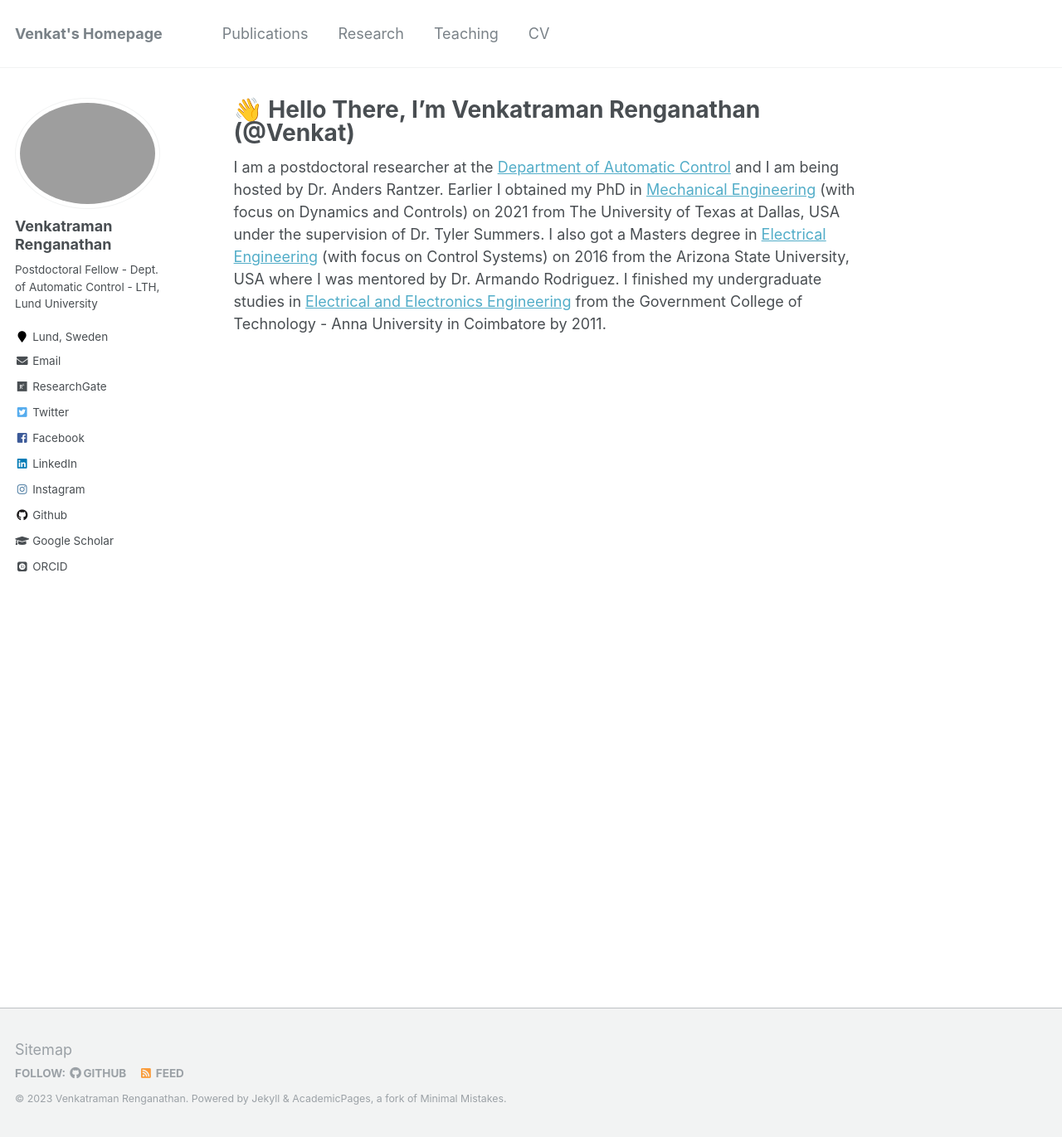
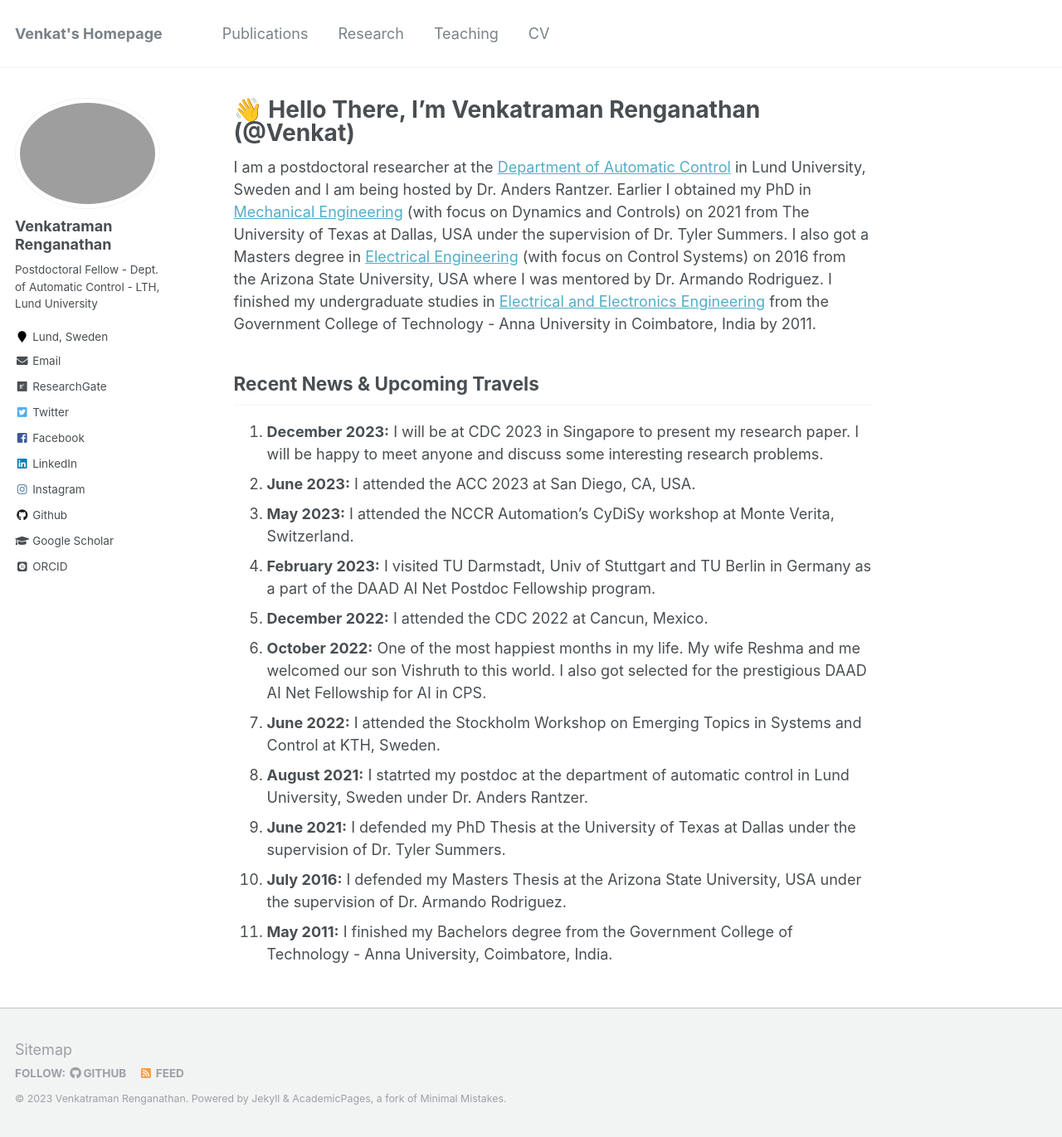
Before and after one commit to venkatramanrenganathan/venkatramanrenganathan.github.io, a Jekyll site: the page built from _pages/about.md, in a window 1280 px wide and 1371 px high. Shown: the whole window at 83% size. Built offline with Jekyll 4.4.1, drawn with Linux system fonts in a browser that asks for light colours; some web fonts are replaced.

Commit message:
Update about.md

```diff
--- a/_pages/about.md
+++ b/_pages/about.md
@@ -8,4 +8,17 @@ redirect_from:
   - /about.html
 ---
 
-I am a postdoctoral researcher at the [Department of Automatic Control](https://control.lth.se) and I am being hosted by Dr. Anders Rantzer. Earlier I obtained my PhD in [Mechanical Engineering](https://me.utdallas.edu) (with focus on Dynamics and Controls) on 2021 from The University of Texas at Dallas, USA under the supervision of Dr. Tyler Summers. I also got a Masters degree in [Electrical Engineering](https://ecee.engineering.asu.edu) (with focus on Control Systems) on 2016 from the Arizona State University, USA where I was mentored by Dr. Armando Rodriguez. I finished my undergraduate studies in [Electrical and Electronics Engineering](https://gct.ac.in/19/department-eee-about-department) from the Government College of Technology - Anna University in Coimbatore by 2011.
+I am a postdoctoral researcher at the [Department of Automatic Control](https://control.lth.se) in Lund University, Sweden and I am being hosted by Dr. Anders Rantzer. Earlier I obtained my PhD in [Mechanical Engineering](https://me.utdallas.edu) (with focus on Dynamics and Controls) on 2021 from The University of Texas at Dallas, USA under the supervision of Dr. Tyler Summers. I also got a Masters degree in [Electrical Engineering](https://ecee.engineering.asu.edu) (with focus on Control Systems) on 2016 from the Arizona State University, USA where I was mentored by Dr. Armando Rodriguez. I finished my undergraduate studies in [Electrical and Electronics Engineering](https://gct.ac.in/19/department-eee-about-department) from the Government College of Technology - Anna University in Coimbatore, India by 2011.
+
+## Recent News & Upcoming Travels
+1. **December 2023:** I will be at CDC 2023 in Singapore to present my research paper. I will be happy to meet anyone and discuss some interesting research problems.
+1. **June 2023:** I attended the ACC 2023 at San Diego, CA, USA.
+1. **May 2023:** I attended the NCCR Automation's CyDiSy workshop at Monte Verita, Switzerland.
+1. **February 2023:** I visited TU Darmstadt, Univ of Stuttgart and TU Berlin in Germany as a part of the DAAD AI Net Postdoc Fellowship program.
+1. **December 2022:** I attended the CDC 2022 at Cancun, Mexico.
+1. **October 2022:** One of the most happiest months in my life. My wife Reshma and me welcomed our son Vishruth to this world. I also got selected for the prestigious DAAD AI Net Fellowship for AI in CPS.
+1. **June 2022:** I attended the Stockholm Workshop on Emerging Topics in Systems and Control at KTH, Sweden.
+1. **August 2021:** I statrted my postdoc at the department of automatic control in Lund University, Sweden under Dr. Anders Rantzer.
+1. **June 2021:** I defended my PhD Thesis at the University of Texas at Dallas under the supervision of Dr. Tyler Summers.
+1. **July 2016:** I defended my Masters Thesis at the Arizona State University, USA under the supervision of Dr. Armando Rodriguez.
+1. **May 2011:** I finished my Bachelors degree from the Government College of Technology - Anna University, Coimbatore, India.
```
